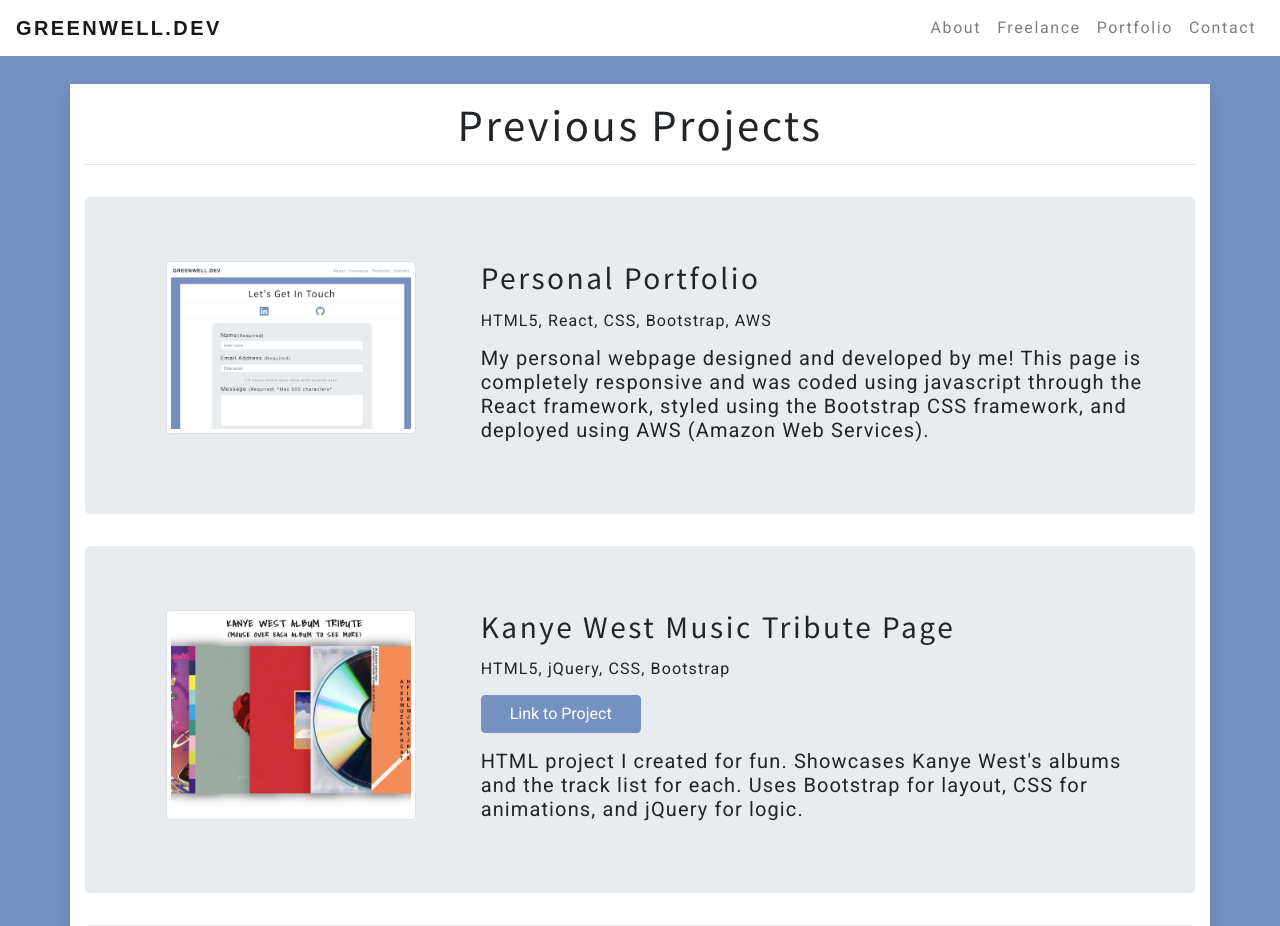
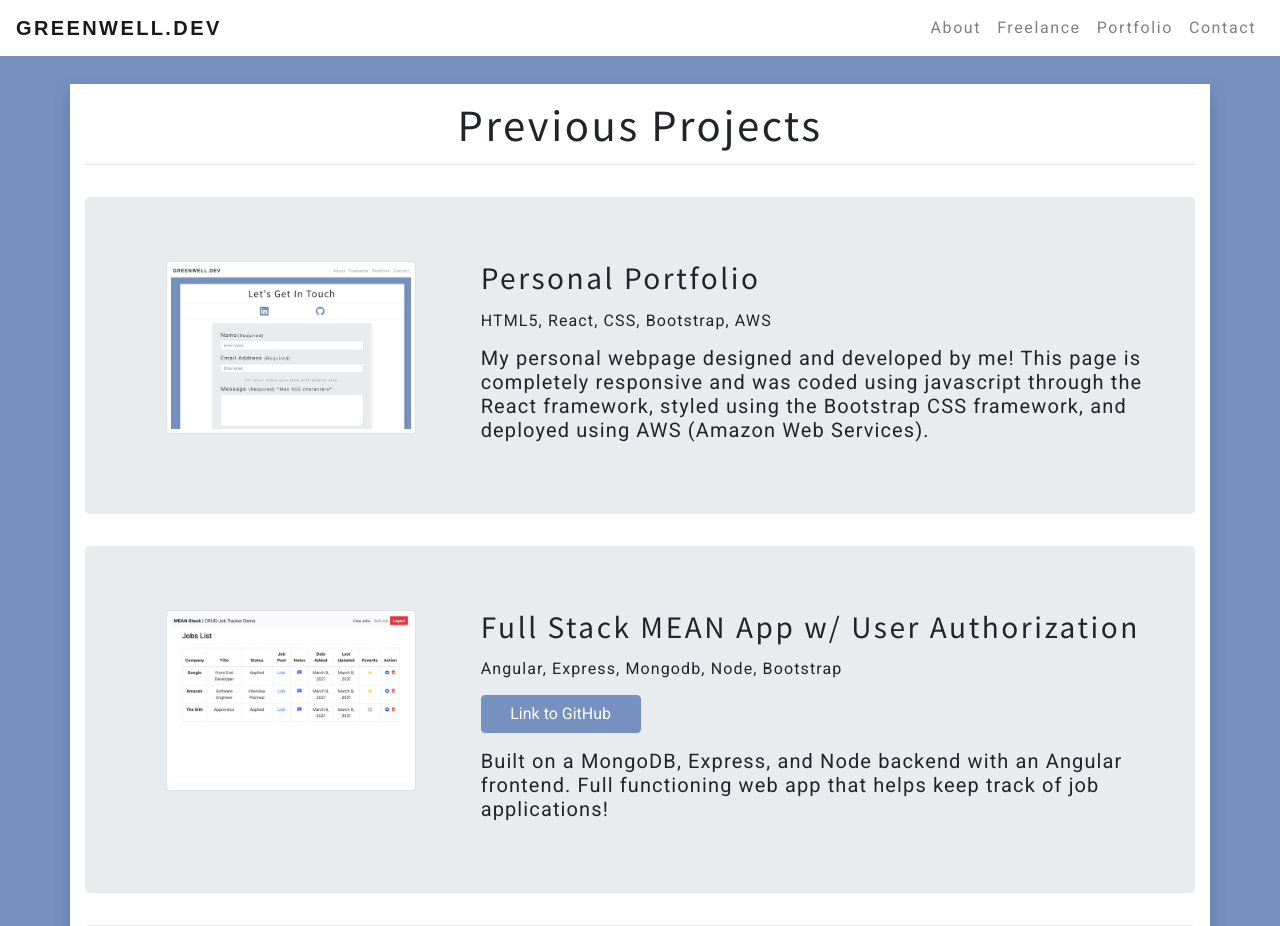
Before and after one commit to the-greenwell/personal-site, a React (Create React App) app: page /portfolio in a window 1280 px wide. Shown: the top 926 px of the page. Built offline with nearby package versions, Linux system fonts and the light colour scheme.

Commit message:
project added

```diff
--- a/src/pages/projects.js
+++ b/src/pages/projects.js
@@ -11,6 +11,7 @@ import Footer from '../components/footer.js'
 import personalProj from '../photos/personalProj.png'
 import kanyeProj from '../photos/KanyeProj.png'
 import junketProj from '../photos/JunketProj.png'
+import trackerProj from '../photos/TrackerProj.png'
 
 class Projects extends Component {
   render(){
@@ -33,6 +34,17 @@ class Projects extends Component {
                 <h3 className='proj-title'>Personal Portfolio</h3>
                 <p className='proj-skills h6 my-3'>HTML5, React, CSS, Bootstrap, AWS</p>
                 <p className='proj-desc h5'>My personal webpage designed and developed by me! This page is completely responsive and was coded using javascript through the React framework, styled using the Bootstrap CSS framework, and deployed using AWS (Amazon Web Services).</p>
+              </Col>
+            </Row>
+            <Row className='jumbotron'>
+              <Col xs={12} lg={4} className='text-center'>
+                <Image className='proj-pic' src={trackerProj} thumbnail/>
+              </Col>
+              <Col>
+                <h3 className='proj-title'>Full Stack MEAN App w/ User Authorization</h3>
+                <p className='proj-skills h6 my-3'>Angular, Express, Mongodb, Node, Bootstrap</p>
+                <a className='proj-link btn mb-3' href='https://github.com/the-greenwell/job-tracker'>Link to GitHub</a>
+                <p className='proj-desc h5'>Built on a MongoDB, Express, and Node backend with an Angular frontend. Full functioning web app that helps keep track of job applications!</p>
               </Col>
             </Row>
             <Row className='jumbotron'>
```
Also changed, not shown: src/photos/TrackerProj.png (added).
